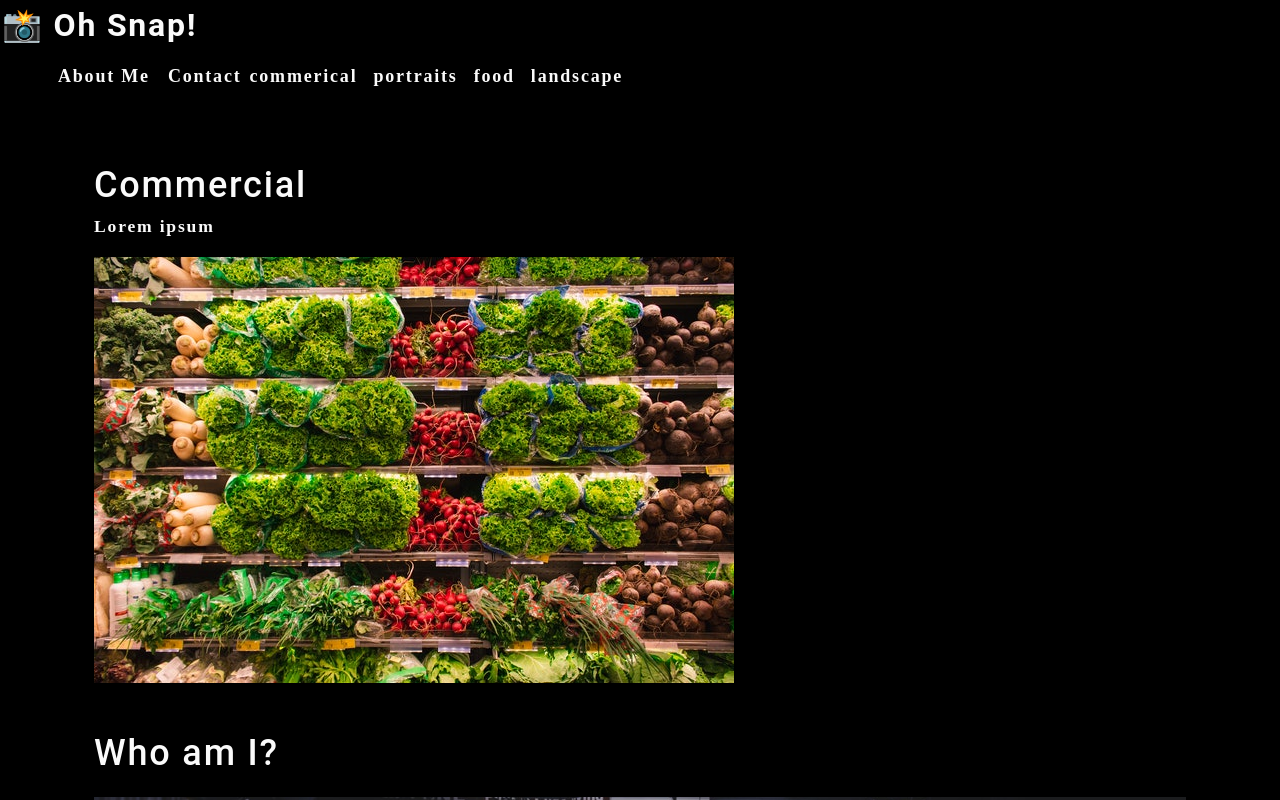
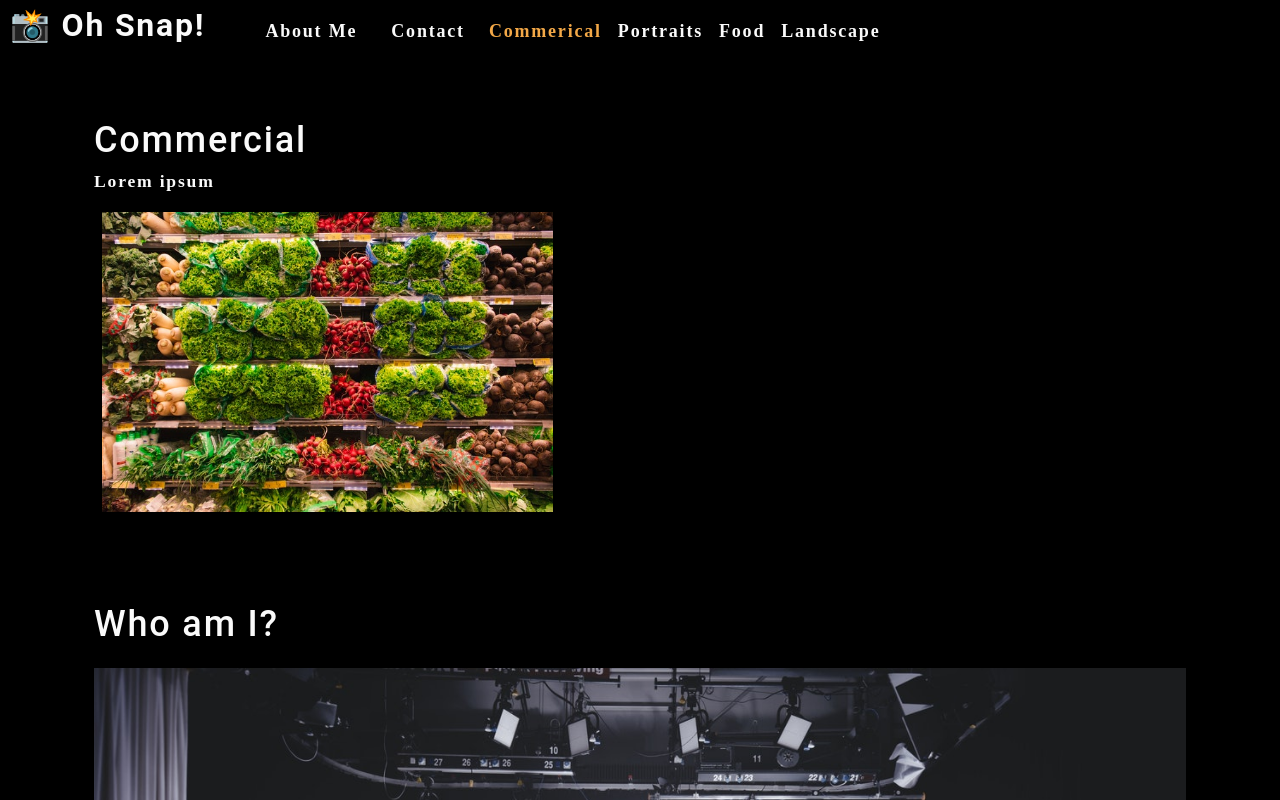
Before and after one commit to sophiabarrett/photo-port, a React (Create React App) app: page / in a window 1280 px wide. Shown: the top 800 px of the page. Built offline with nearby package versions, Linux system fonts and the light colour scheme.

Commit message:
add conditional rendering to Nav

```diff
--- a/src/App.js
+++ b/src/App.js
@@ -1,12 +1,38 @@
-import React from "react";
+import React, { useState } from "react";
 import Nav from "./components/Nav";
 import Gallery from "./components/Gallery";
 import About from "./components/About";
 
 function App() {
+  const [categories] = useState([
+    {
+      name: "commerical",
+      description:
+        "Photos of grocery stores, food trucks, and other commercial projects",
+    },
+    {
+      name: "portraits",
+      description: "Portraits of people in my life",
+    },
+    {
+      name: "food",
+      description: "Delicious delicacies",
+    },
+    {
+      name: "landscape",
+      description: "Fields, farmhouses, waterfalls, and the beauty of nature",
+    },
+  ]);
+
+  const [currentCategory, setCurrentCategory] = useState(categories[0]);
+
   return (
     <div>
-      <Nav></Nav>
+      <Nav
+        categories={categories}
+        setCurrentCategory={setCurrentCategory}
+        currentCategory={currentCategory}
+      ></Nav>
       <main>
         <Gallery></Gallery>
         <About></About>
--- a/src/components/Gallery/index.js
+++ b/src/components/Gallery/index.js
@@ -12,8 +12,12 @@
     <section>
       <h1>{capitalizeFirstLetter(currentCategory.name)}</h1>
       <p>{currentCategory.description}</p>
-      <div>
-        <img src={photo} />
+      <div className="flex-row">
+        <img
+          src={photo}
+          alt="Commercial Example"
+          className="img-thumbnail mx-1"
+        />
       </div>
     </section>
   );
--- a/src/components/Nav/index.js
+++ b/src/components/Nav/index.js
@@ -1,32 +1,15 @@
 import React from "react";
+import { capitalizeFirstLetter } from "../../utils/helpers";
 
-function Nav() {
-  const categories = [
-    {
-      name: "commerical",
-      description:
-        "Photos of grocery stores, food trucks, and other commercial projects",
-    },
-    {
-      name: "portraits",
-      description: "Portraits of people in my life",
-    },
-    {
-      name: "food",
-      description: "Delicious delicacies",
-    },
-    {
-      name: "landscape",
-      description: "Fields, farmhouses, waterfalls, and the beauty of nature",
-    },
-  ];
-
-  function categorySelected(name) {
-    console.log(`${name} clicked!`);
-  }
+function Nav(props) {
+  const {
+    categories = [],
+    setCurrentCategory,
+    currentCategory,
+  } = props;
 
   return (
-    <header>
+    <header className="flex-row px-1">
       <h2>
         <a data-testid="link" href="/">
           <span role="img" aria-label="camera">
@@ -39,15 +22,22 @@
       <nav>
         <ul className="flex-row">
           <li className="mx-2">
-            <a data-testid="about" href="#about">About Me</a>
+            <a data-testid="about" href="#about">
+              About Me
+            </a>
           </li>
-          <li>
+          <li className="mx-2">
             <span>Contact</span>
           </li>
           {categories.map((category) => (
-            <li className="mx-1" key={category.name}>
-              <span onClick={() => categorySelected(category.name)}>
-                {category.name}
+            <li
+              className={`mx-1 ${
+                currentCategory.name === category.name && "navActive"
+              }`}
+              key={category.name}
+            >
+              <span onClick={() => setCurrentCategory(category)}>
+                {capitalizeFirstLetter(category.name)}
               </span>
             </li>
           ))}
```
